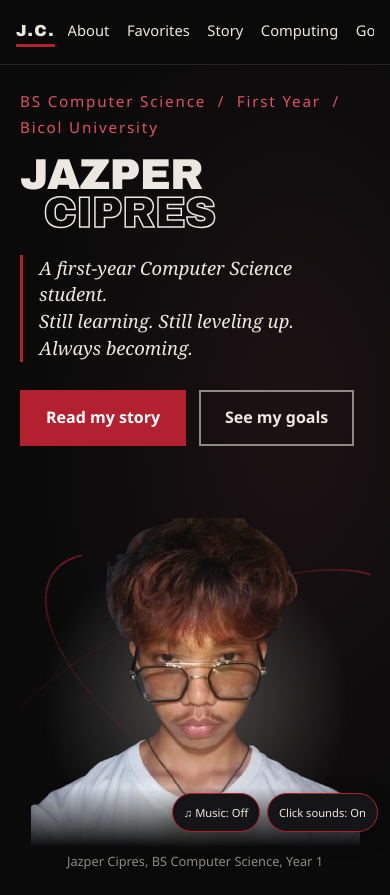
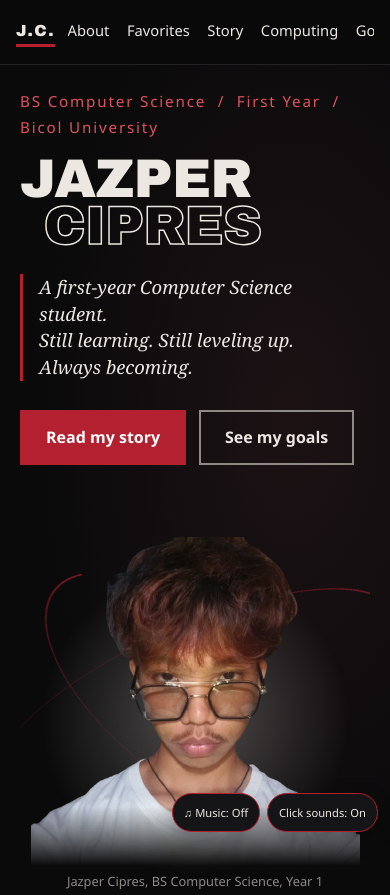
Before and after one commit to jazpercipres80-pixel/Jazper-s-Personal-Website, a plain HTML site: page index.html in a window 390 px wide. Shown: the top 895 px of the page. Drawn offline with Linux system fonts and the light colour scheme.

Commit message:
Refactor footer padding and remove mobile styles
Removed mobile refinements and adjusted footer padding.

```diff
--- a/style.css
+++ b/style.css
@@ -799,7 +799,8 @@ a:focus-visible {
 
 /* ---------- Footer ---------- */
 .site-footer {
-  padding: 3.5rem 0 var(--space-m);
+  /* Extra bottom space keeps the fixed audio controls clear of the footer button. */
+  padding: 3.5rem 0 6rem;
   background: var(--black);
   border-top: 4px solid var(--crimson);
 }
@@ -970,29 +971,3 @@ a:focus-visible {
     transition: none;
   }
 }
-
-/* ---------- Mobile refinements ---------- */
-@media (max-width: 560px) {
-  /* Keep the two-line name bold, but give it more breathing room on phones. */
-  .hero-name span {
-    font-size: clamp(2.7rem, 10.5vw, 4.4rem);
-  }
-
-  /* The sticky navigation is slightly taller on small screens. */
-  html {
-    scroll-padding-top: 5.5rem;
-  }
-
-  /* Leave room for the fixed audio controls at the bottom of the page. */
-  .site-footer {
-    padding-bottom: 6rem;
-  }
-}
-
-/* Keep section headings visible when reached through the sticky navigation. */
-@media (max-width: 900px) {
-  section[id],
-  header[id] {
-    scroll-margin-top: 5.5rem;
-  }
-}
```
